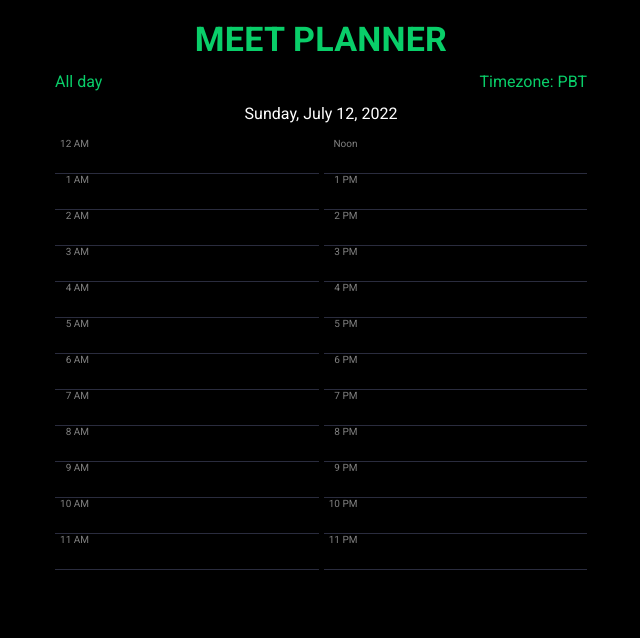
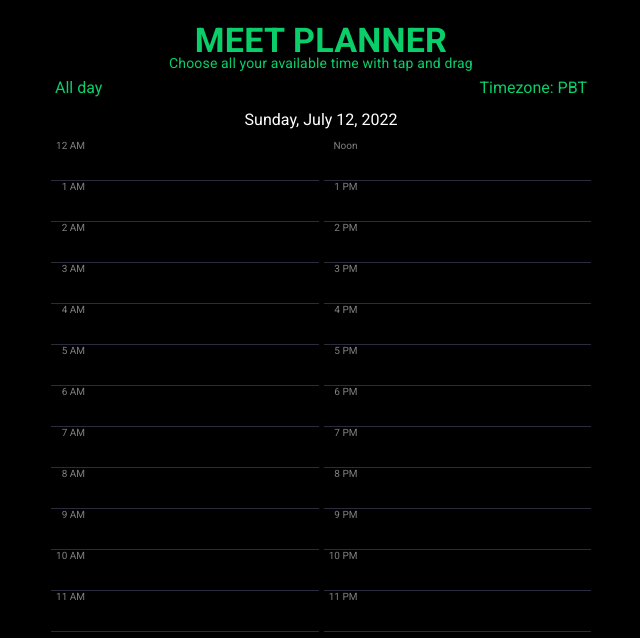
Before and after one commit to ramusee/meet_planner, a React (Create React App) app: page /timing in a window 1280 px wide. Shown: the top 638 px of the page, without its empty margins (319-959 px from the left). Built offline with nearby package versions, Linux system fonts and the light colour scheme.

Commit message:
added date picker route

```diff
--- a/src/App.jsx
+++ b/src/App.jsx
@@ -9,7 +9,7 @@ import {DatePicker} from "./pages/datePicker/DatePicker";
 
 function App() {
 	return (
-		<Container maxWidth="sm">
+		<Container maxWidth="sm" sx={{px: 0}}>
 			<Routes>
 				<Route path="/" element={<Layout/>}>
 					<Route index element={<Home/>}/>
--- a/src/components/header/Header.jsx
+++ b/src/components/header/Header.jsx
@@ -3,13 +3,15 @@ import {AppBar, Toolbar, Typography} from "@mui/material";
 
 const Header = () => {
 	return (
-			<AppBar position="static">
-			<Toolbar>
+			<AppBar position="static" sx={{height: '45px'}}>
+			<Toolbar sx={{minHeight: '40px'}}>
 					<Typography variant="h4"
 								color="inherit"
 								component="p"
-								sx={{margin: '0 auto',
+								sx={{
+									margin: '0 auto',
 									fontWeight: 600,
+									lineHeight: '90%'
 					}}
 					>
 						MEET PLANNER
--- a/src/components/timingComponents/timeTableList/eventBlock/EventBlock.jsx
+++ b/src/components/timingComponents/timeTableList/eventBlock/EventBlock.jsx
@@ -1,15 +1,20 @@
 import React, {useEffect, useRef, useState} from 'react';
 import './eventBlock.module.css';
-import {getTime, getClosestCoords, getClosestFreeSlotsBottomCoords, getClosestFreeSlotsTopCoords} from "../../../../helpers/helpers";
+import {
+	getTime,
+	getClosestCoords,
+	getClosestFreeSlotsBottomCoords,
+	getClosestFreeSlotsTopCoords
+} from "../../../../helpers/helpers";
 import {useDispatch, useSelector} from "react-redux";
 import {deleteSlot, mainSlice} from "../../../../store/slices/mainSlice";
-import s from './eventBlock.module.css'
+import s from './eventBlock.module.css';
 
 const EventBlock = ({listRef, hour, setIsExistsEvent}) => {
 	const [isVisibleBlock, setIsVisibleBlock] = useState(false);
 	const [timeStart, setTimeStart] = useState(null);
 	const [timeEnd, setTimeEnd] = useState(null);
-	const [isChange, setIsChange] = useState(false)
+	const [isChange, setIsChange] = useState(false);
 
 	const setSlots = mainSlice.actions.setSlots;
 	const ref = useRef(null);
@@ -29,7 +34,7 @@ const EventBlock = ({listRef, hour, setIsExistsEvent}) => {
 		const bottomEl = resizeableEl.getBoundingClientRect().bottom;
 		const topElInList = topEl - listPosition.top;
 		const bottomElInList = bottomEl - listPosition.top;
-		let closestBorder
+		let closestBorder;
 		//	Top Resize
 		const onPointerMoveTopResize = (e) => {
 			const dy = e.pageY - y;
@@ -54,9 +59,9 @@ const EventBlock = ({listRef, hour, setIsExistsEvent}) => {
 			const bottomElInList = bottomEl - listPosition.top;
 			let closestCoordsTop = getClosestCoords(listPosition.height, topElInList);
 			const closestCoordsBottom = getClosestCoords(listPosition.height, bottomElInList);
-			if(topElInList < closestBorder) {
-				height= parseInt(styles.height) + (topElInList - closestBorder)
-				closestCoordsTop = closestBorder
+			if (topElInList < closestBorder) {
+				height = parseInt(styles.height) + (topElInList - closestBorder);
+				closestCoordsTop = closestBorder;
 			} else {
 				height = parseInt(styles.height) + (topElInList - closestCoordsTop);
 			}
@@ -73,7 +78,7 @@ const EventBlock = ({listRef, hour, setIsExistsEvent}) => {
 			const styles = window.getComputedStyle(resizeableEl);
 			resizeableEl.style.bottom = styles.bottom;
 			resizeableEl.style.top = null;
-			closestBorder = getClosestFreeSlotsTopCoords(freeSlots, topElInList + 1 , ampm);
+			closestBorder = getClosestFreeSlotsTopCoords(freeSlots, topElInList + 1, ampm);
 			document.addEventListener("pointermove", onPointerMoveTopResize);
 			document.addEventListener("pointerup", onPointerUpTopResize);
 		};
@@ -96,20 +101,20 @@ const EventBlock = ({listRef, hour, setIsExistsEvent}) => {
 		};
 
 		const onPointerUpBottomResize = () => {
-			setIsChange(true)
+			setIsChange(true);
 			const bottomEl = ref.current.getBoundingClientRect().bottom;
 			const bottomElInList = bottomEl - listPosition.top;
 			const topEl = ref.current.getBoundingClientRect().top;
 			const topElInList = topEl - listPosition.top;
 			const closestCoordsTop = getClosestCoords(listPosition.height, topElInList);
 			let closestCoordsBottom = getClosestCoords(listPosition.height, bottomElInList);
-			if(bottomElInList > closestBorder) {
-				height= parseInt(styles.height) + (closestBorder - bottomElInList)
-				closestCoordsBottom = closestBorder
+			if (bottomElInList > closestBorder) {
+				height = parseInt(styles.height) + (closestBorder - bottomElInList);
+				closestCoordsBottom = closestBorder;
 			} else {
 				height = parseInt(styles.height) + (closestCoordsBottom - bottomElInList);
 			}
-			resizeableEl.style.height = `${height-1}px`;
+			resizeableEl.style.height = `${height - 1}px`;
 			dispatch(setSlots({id: hour, top: closestCoordsTop, bottom: closestCoordsBottom}));
 			document.removeEventListener("pointermove", onPointerMoveBottomResize);
 			document.removeEventListener("pointerup", onPointerUpBottomResize);
@@ -144,26 +149,27 @@ const EventBlock = ({listRef, hour, setIsExistsEvent}) => {
 	return (
 		<div className={s.event_block}>
 			<div ref={ref}
-				 className={!isVisibleBlock ? s.resizeable : s.resizeable + ' ' + s.resizeable_visible}
+				 className={!isVisibleBlock ? `${s.resizeable}` : `${s.resizeable} ${s.resizeable_visible}`}
 				 onPointerDown={() => setIsVisibleBlock(true)}
 			>
 				<span className={s.event_block__time}>{`${timeStart} ${ampm}`}</span>
 				<div ref={refTop}
-					 className={!isChange ? s.resizer + ' ' + s.resizer_t
-						 : s.resizer + ' ' + s.resizer_t + ' ' + s.resizer_after_tap}>
+					 className={!isChange ? `${s.resizer} ${s.resizer_t}`
+						 : `${s.resizer} ${s.resizer_t} ${s.resizer_after_tap}`}>
 				</div>
 				<div ref={refBottom}
-					 className={!isChange ? s.resizer + ' ' + s.resizer_b
-						 : s.resizer + ' ' + s.resizer_b + ' ' + s.resizer_after_tap}>
+					 className={!isChange ? `${s.resizer} ${s.resizer_b}`
+						 : `${s.resizer} ${s.resizer_b} ${s.resizer_after_tap}`}>
 				</div>
 				<span className={s.event_block__time}>{`${timeEnd} ${ampm}`}</span>
-				<div className={s.event_block__del}
-					 onClick={()=> {
-						 setIsExistsEvent(false)
-						 dispatch(deleteSlot(hour))
-					 }
-				}
-				>&times;</div>
+				{isVisibleBlock && <div className={s.event_block__del}
+										onPointerDown={(e) => e.stopPropagation()}
+										onClick={() => {
+											setIsExistsEvent(false);
+											dispatch(deleteSlot(hour));
+										}
+										}
+				>&times;</div>}
 			</div>
 		</div>
 	);
--- a/src/components/timingComponents/timeTableList/eventBlock/eventBlock.module.css
+++ b/src/components/timingComponents/timeTableList/eventBlock/eventBlock.module.css
@@ -1,6 +1,6 @@
 .event_block {
 	position: relative;
-	width: 80%;
+	width: 78%;
 	height: 100%;
 	touch-action: none;
 }
@@ -18,8 +18,10 @@
 	position: absolute;
 	height: 15px;
 	width: 15px;
+	font-size: 18px;
 	top: -10px;
-	right: -14px;
+	right: -12px;
+	text-align: center;
 	border-radius: 50px;
 	background-color: rgba(241, 92, 92, 0.7);
 	display: flex;
--- a/src/components/timingComponents/timeTableList/timetableList.module.css
+++ b/src/components/timingComponents/timeTableList/timetableList.module.css
@@ -14,9 +14,20 @@
 	border-bottom: 1px solid #2a2c3e;
 	pointer-events: auto;
 	flex-grow: 1;
-	min-height: 35px;
-	max-height: 40px;
+	min-height: 40px;
 }
+
+@media screen and (min-width: 320px) and (max-width: 374px) {
+	.timetable__item {
+		min-height: 28px;
+	}
+}
+@media screen and (min-width: 375px) and (max-width: 413px)  {
+	.timetable__item {
+		min-height: 30px;
+	}
+}
+
 
 .timetable__hour {
 	text-align: end;
--- a/src/pages/datePicker/DatePicker.jsx
+++ b/src/pages/datePicker/DatePicker.jsx
@@ -4,8 +4,11 @@ import {Typography} from "@mui/material";
 const DatePicker = () => {
 	return (
 		<>
-			<Typography variant="body2" color="text.primary">
-
+			<Typography textAlign="center"
+						variant="body2"
+						color="text.primary"
+			>
+				Choose all your available days
 			</Typography>
 		</>
 	);
--- a/src/pages/home/Home.jsx
+++ b/src/pages/home/Home.jsx
@@ -22,6 +22,7 @@ const Home = () => {
 				</Stack>
 				<Stack spacing={2} width="100%">
 					<Box sx={{
+						display: 'flex',
 						padding: '15px 20px',
 						backgroundColor: '#09CE6999',
 						justifyContent: 'center',
@@ -30,15 +31,13 @@ const Home = () => {
 							https://planing.msoft.team/a3djfg5
 						</Link>
 					</Box>
-					<Button variant="contained"
-							color="secondary"
-					>
+					<Button variant="contained" color="secondary">
 						Generate new link
 					</Button>
 				</Stack>
 			</Stack>
 			<Stack mt="40px" spacing={2} width="100%">
-				<Button variant="contained" color="success" component={Link} to="/timing">
+				<Button variant="contained" color="success" component={Link} to="/date">
 					Fill up your slots
 				</Button>
 				<Button variant="contained" color="secondary">Share link</Button>
--- a/src/pages/timing/Timing.jsx
+++ b/src/pages/timing/Timing.jsx
@@ -1,6 +1,7 @@
 import React from 'react';
 import {TimetableList} from "../../components/timingComponents/timeTableList/TimetableList";
 import s from './timing.module.css'
+import {Typography} from "@mui/material";
 
 const hoursAM = ['12 AM', '1 AM', '2 AM', '3 AM', '4 AM',
 	'5 AM', '6 AM', '7 AM', '8 AM', '9 AM', '10 AM', '11 AM']
@@ -9,6 +10,13 @@ const hoursPM = ['Noon', '1 PM', '2 PM', '3 PM', '4 PM',
 ]
 const Timing = () => {
 	return (<>
+			<Typography textAlign="center"
+						variant="body2"
+						color="text.primary"
+						mb="5px"
+			>
+				Choose all your available time with tap and drag
+			</Typography>
 			<div className={s.settings_panel}>
 				<span className="settings-panel__item">All day</span>
 				<span className="settings-panel__item">Timezone: PBT</span>
--- a/src/pages/timing/timing.module.css
+++ b/src/pages/timing/timing.module.css
@@ -14,8 +14,5 @@
 	display: flex;
 	justify-content: space-between;
 	gap: 5px;
-	padding: 10px;
+	padding: 6px;
 }
-/*@media screen and  {*/
-/*	*/
-/*}*/
--- a/src/store/slices/mainSlice.js
+++ b/src/store/slices/mainSlice.js
@@ -2,6 +2,7 @@ import {createSlice} from "@reduxjs/toolkit";
 
 const initialState = {
 	freeSlots: [],
+
 };
 
 export const mainSlice = createSlice({
@@ -31,6 +32,9 @@ export const mainSlice = createSlice({
 		deleteSlot(state, action) {
 			state.freeSlots = state.freeSlots.filter(item => item.id !== action.payload);
 		},
+		addFreeTimes(state, action) {
+
+		}
 	}
 });
 export default mainSlice.reducer;
```
Also changed, not shown: src/pages/home/home.module.css (deleted, +0 -23 lines).
